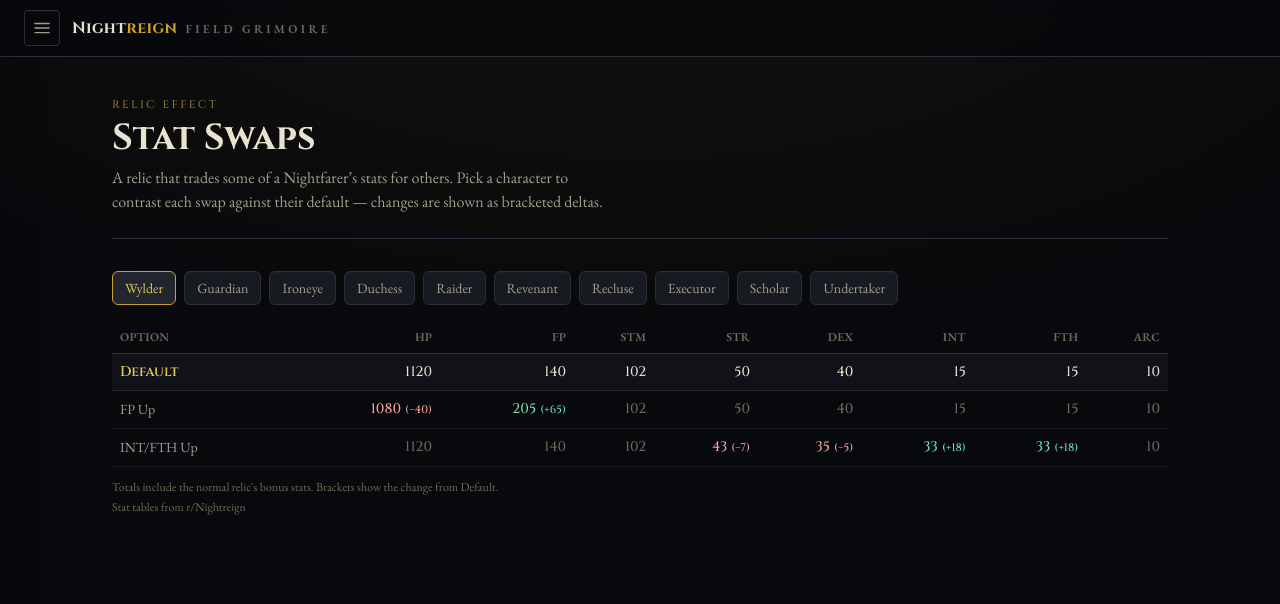
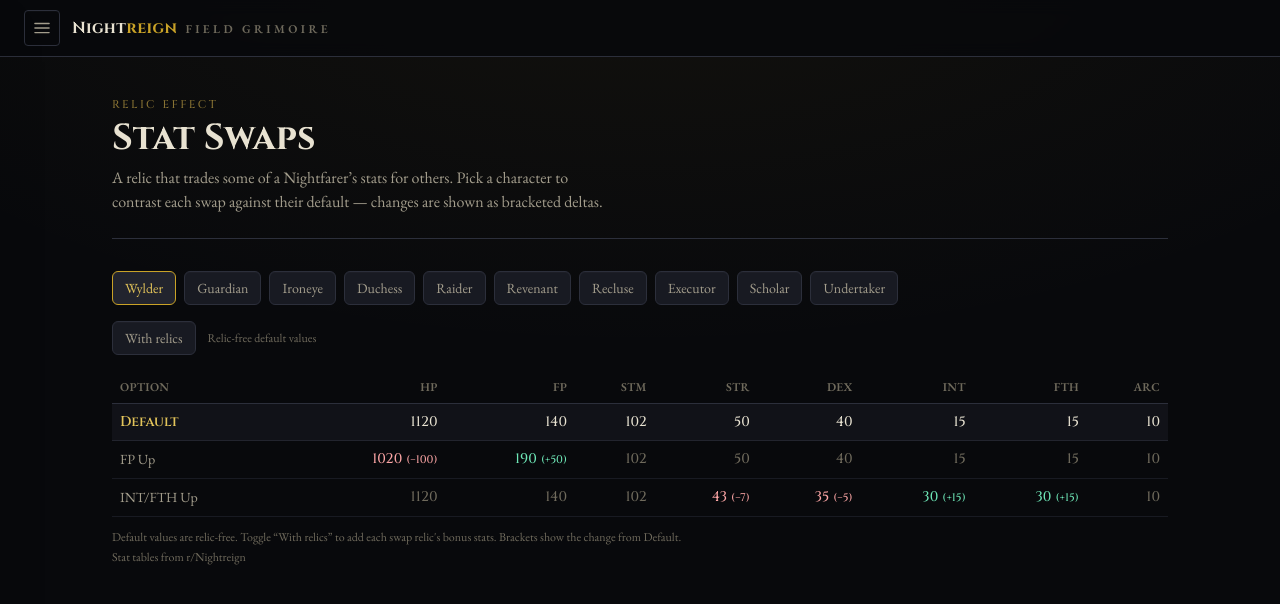
Before and after one commit to Tulun/nightreign, a Next.js app: page /stat-swaps in a window 1280 px wide. Shown: the top 604 px of the page. Built offline with nearby package versions, Linux system fonts and the light colour scheme.

Commit message:
stat swap
Signed-off-by: Jason Kiraly <jasonkiraly@Jasons-MacBook-Pro-2026.local>

```diff
--- a/src/components/StatSwaps.tsx
+++ b/src/components/StatSwaps.tsx
@@ -10,6 +10,7 @@
  */
 export function StatSwaps() {
   const [name, setName] = useState(characterSwaps[0].name);
+  const [withRelics, setWithRelics] = useState(false);
   const character = characterSwaps.find((c) => c.name === name) ?? characterSwaps[0];
 
   return (
@@ -35,6 +36,28 @@
             </button>
           );
         })}
+      </div>
+
+      {/* Relic toggle */}
+      <div className="mb-4 flex flex-wrap items-center gap-3">
+        <button
+          type="button"
+          onClick={() => setWithRelics((v) => !v)}
+          aria-pressed={withRelics}
+          className={`frame rounded-md px-3 py-1.5 font-body text-sm transition-colors ${
+            withRelics
+              ? "bg-night-700 text-gold-bright"
+              : "bg-night-800 text-parchment-muted hover:bg-night-700 hover:text-parchment"
+          }`}
+          style={withRelics ? { borderColor: "#c9a227" } : undefined}
+        >
+          With relics {withRelics ? "✓" : ""}
+        </button>
+        <span className="font-body text-xs text-parchment-faint">
+          {withRelics
+            ? "In-game values — swap relic bonuses included"
+            : "Relic-free default values"}
+        </span>
       </div>
 
       <div className="overflow-x-auto">
@@ -66,13 +89,10 @@
             {character.swaps.map((swap) => (
               <tr key={swap.label} className="border-b border-night-800">
                 <td className="px-2 py-2 font-body text-parchment-muted">{swap.label}</td>
-                {SWAP_STAT_COLUMNS.map((col) => (
-                  <SwapCell
-                    key={col.key}
-                    value={swap.stats[col.key]}
-                    base={character.base[col.key]}
-                  />
-                ))}
+                {SWAP_STAT_COLUMNS.map((col) => {
+                  const value = swap.stats[col.key] - (withRelics ? 0 : swap.bonus[col.key] ?? 0);
+                  return <SwapCell key={col.key} value={value} base={character.base[col.key]} />;
+                })}
               </tr>
             ))}
           </tbody>
--- a/src/data/statSwaps.ts
+++ b/src/data/statSwaps.ts
@@ -11,7 +11,7 @@
 
 export const SWAP_CREDIT = "Stat tables from r/Nightreign";
 export const SWAP_NOTE =
-  "Totals include the normal relic's bonus stats. Brackets show the change from Default.";
+  "Default values are relic-free. Toggle “With relics” to add each swap relic's bonus stats. Brackets show the change from Default.";
 
 // stat order: hp, fp, stm, str, dex, int, fai, arc
 const s = (
@@ -21,43 +21,43 @@
 
 export const characterSwaps: CharacterSwaps[] = [
   { name: "Wylder", base: s(1120, 140, 102, 50, 40, 15, 15, 10), swaps: [
-    { label: "FP Up", stats: s(1080, 205, 102, 50, 40, 15, 15, 10) },
-    { label: "INT/FTH Up", stats: s(1120, 140, 102, 43, 35, 33, 33, 10) },
+    { label: "FP Up", stats: s(1080, 205, 102, 50, 40, 15, 15, 10), bonus: { hp: 60, fp: 15 } },
+    { label: "INT/FTH Up", stats: s(1120, 140, 102, 43, 35, 33, 33, 10), bonus: { int: 3, fai: 3 } },
   ] },
   { name: "Guardian", base: s(1280, 115, 124, 41, 31, 10, 21, 10), swaps: [
-    { label: "STR/DEX Up", stats: s(1120, 115, 124, 53, 53, 10, 21, 10) },
-    { label: "FP/FTH Up", stats: s(1160, 170, 124, 41, 31, 10, 41, 10) },
+    { label: "STR/DEX Up", stats: s(1120, 115, 124, 53, 53, 10, 21, 10), bonus: { str: 3, dex: 3 } },
+    { label: "FP/FTH Up", stats: s(1160, 170, 124, 41, 31, 10, 41, 10), bonus: { fp: 15, fai: 3 } },
   ] },
   { name: "Ironeye", base: s(820, 115, 104, 19, 57, 7, 13, 13), swaps: [
-    { label: "ARC Up", stats: s(820, 115, 104, 19, 51, 7, 13, 31) },
-    { label: "HP/STR Up", stats: s(980, 115, 104, 42, 44, 7, 13, 13) },
+    { label: "ARC Up", stats: s(820, 115, 104, 19, 51, 7, 13, 31), bonus: { dex: 3, arc: 3 } },
+    { label: "HP/STR Up", stats: s(980, 115, 104, 42, 44, 7, 13, 13), bonus: { hp: 60, str: 3 } },
   ] },
   { name: "Duchess", base: s(860, 180, 84, 11, 45, 42, 27, 11), swaps: [
-    { label: "HP/STR Up", stats: s(980, 110, 84, 38, 45, 42, 27, 11) },
-    { label: "FP/FTH Up", stats: s(860, 210, 84, 11, 45, 37, 43, 11) },
+    { label: "HP/STR Up", stats: s(980, 110, 84, 38, 45, 42, 27, 11), bonus: { hp: 60, str: 3 } },
+    { label: "FP/FTH Up", stats: s(860, 210, 84, 11, 45, 37, 43, 11), bonus: { fp: 15, fai: 3 } },
   ] },
   { name: "Raider", base: s(1200, 95, 122, 68, 19, 3, 12, 10), swaps: [
-    { label: "FP/INT Up", stats: s(1040, 155, 114, 68, 19, 41, 12, 10) },
-    { label: "ARC Up", stats: s(1180, 95, 122, 68, 19, 3, 12, 30) },
+    { label: "FP/INT Up", stats: s(1040, 155, 114, 68, 19, 41, 12, 10), bonus: { fp: 15, int: 3 } },
+    { label: "ARC Up", stats: s(1180, 95, 122, 68, 19, 3, 12, 30), bonus: { hp: 60, arc: 3 } },
   ] },
   { name: "Revenant", base: s(760, 200, 82, 21, 21, 30, 51, 12), swaps: [
-    { label: "HP/STM Up", stats: s(920, 145, 98, 21, 21, 30, 51, 12) },
-    { label: "STR Up", stats: s(760, 200, 82, 49, 21, 30, 48, 12) },
+    { label: "HP/STM Up", stats: s(920, 145, 98, 21, 21, 30, 51, 12), bonus: { hp: 60, stm: 6 } },
+    { label: "STR Up", stats: s(760, 200, 82, 49, 21, 30, 48, 12), bonus: { str: 3, fai: 3 } },
   ] },
   { name: "Recluse", base: s(740, 195, 94, 12, 19, 51, 51, 10), swaps: [
-    { label: "HP/STM/DEX Up", stats: s(880, 195, 110, 12, 39, 41, 41, 10) },
-    { label: "INT/FTH Up", stats: s(740, 140, 94, 12, 19, 66, 66, 10) },
+    { label: "HP/STM/DEX Up", stats: s(880, 195, 110, 12, 39, 41, 41, 10), bonus: { hp: 60, stm: 6 } },
+    { label: "INT/FTH Up", stats: s(740, 140, 94, 12, 19, 66, 66, 10), bonus: { int: 3, fai: 3 } },
   ] },
   { name: "Executor", base: s(1000, 100, 102, 25, 63, 8, 6, 28), swaps: [
-    { label: "HP/STM Up", stats: s(1160, 100, 120, 25, 63, 8, 6, 15) },
-    { label: "DEX/ARC Up", stats: s(860, 100, 102, 25, 78, 8, 6, 40) },
+    { label: "HP/STM Up", stats: s(1160, 100, 120, 25, 63, 8, 6, 15), bonus: { hp: 60, stm: 6 } },
+    { label: "DEX/ARC Up", stats: s(860, 100, 102, 25, 78, 8, 6, 40), bonus: { dex: 3, arc: 3 } },
   ] },
   { name: "Scholar", base: s(900, 145, 98, 14, 18, 28, 15, 50), swaps: [
-    { label: "FP Up", stats: s(900, 205, 98, 14, 18, 28, 15, 50) },
-    { label: "STM/DEX Up", stats: s(900, 145, 116, 14, 61, 24, 15, 30) },
+    { label: "FP Up", stats: s(900, 205, 98, 14, 18, 28, 15, 50), bonus: { hp: 60, fp: 15 } },
+    { label: "STM/DEX Up", stats: s(900, 145, 116, 14, 61, 24, 15, 30), bonus: { stm: 6, dex: 3 } },
   ] },
   { name: "Undertaker", base: s(1040, 115, 92, 50, 13, 5, 41, 10), swaps: [
-    { label: "DEX Up", stats: s(1000, 115, 92, 50, 35, 5, 28, 10) },
-    { label: "FP/FTH Up", stats: s(1040, 175, 92, 35, 13, 5, 56, 10) },
+    { label: "DEX Up", stats: s(1000, 115, 92, 50, 35, 5, 28, 10), bonus: { hp: 60, dex: 3 } },
+    { label: "FP/FTH Up", stats: s(1040, 175, 92, 35, 13, 5, 56, 10), bonus: { fp: 15, fai: 3 } },
   ] },
 ];
--- a/src/lib/statSwaps.ts
+++ b/src/lib/statSwaps.ts
@@ -18,10 +18,22 @@
   { key: "arc", label: "ARC" },
 ];
 
+export interface SwapOption {
+  label: string;
+  /** Stats WITH the swap relic equipped (as seen in-game). */
+  stats: SwapStats;
+  /**
+   * The relic's flat bonus, in chart units (vigor→HP ×20, mind→FP ×5,
+   * endurance→STM ×2; STR/DEX/INT/FTH/ARC direct). Subtracted to get the
+   * relic-free default values.
+   */
+  bonus: Partial<SwapStats>;
+}
+
 export interface CharacterSwaps {
   name: string;
-  /** The "Default" statline. */
+  /** The "Default" statline (relic-free). */
   base: SwapStats;
   /** Available swap options for this character. */
-  swaps: { label: string; stats: SwapStats }[];
+  swaps: SwapOption[];
 }
```
Also changed, not shown: 1 other file (tests, documents, lock files or other folders).
